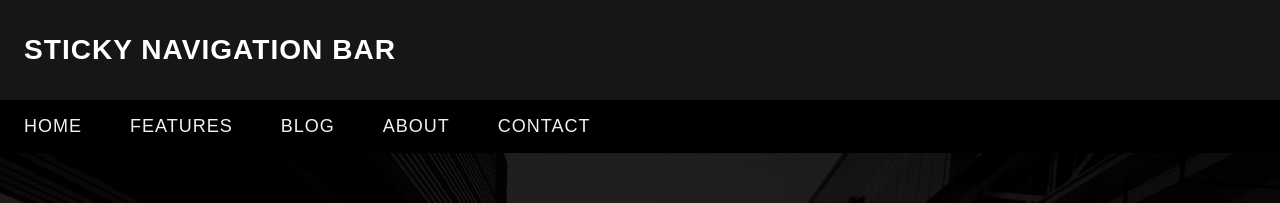
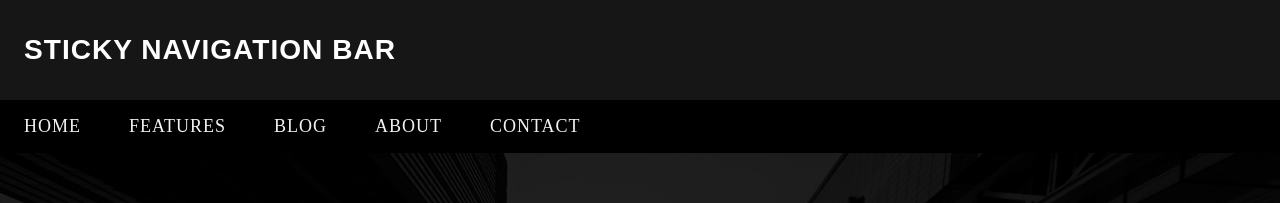
Before and after one commit to Rustcodeweb/Pure-Css-Sticky-Navigation-Bar, a plain HTML site: page index.html in a window 1280 px wide. Shown: the top 203 px of the page. Drawn offline with Linux system fonts and the light colour scheme.

Commit message:
Update style.css

```diff
--- a/style.css
+++ b/style.css
@@ -22,7 +22,7 @@ body{
   overflow: hidden;
 }
 .menu a{
-  font: menu;
+  font: "Arial";
   text-decoration: none;
   font-size: 18px;
   letter-spacing: 1px;
```
